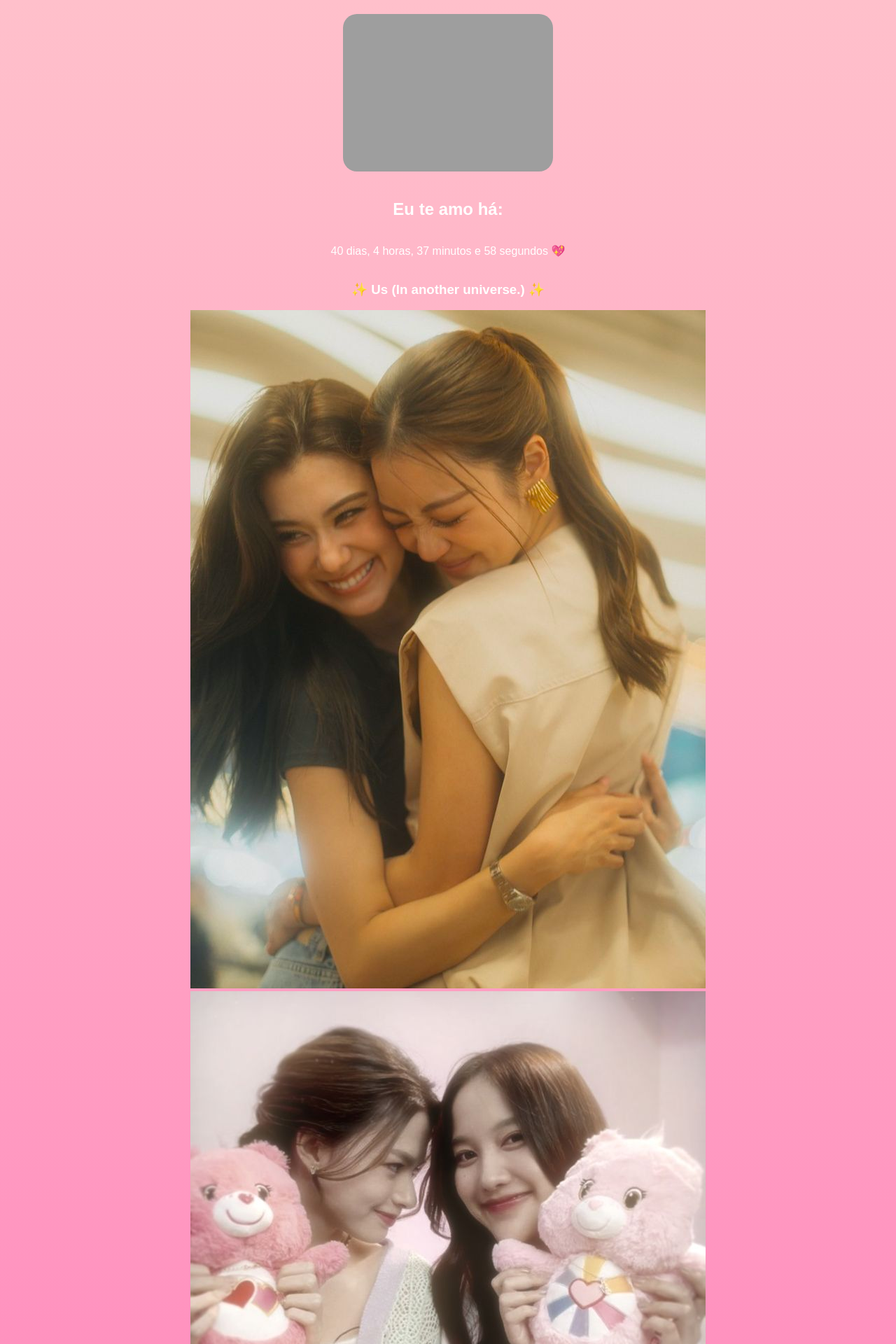
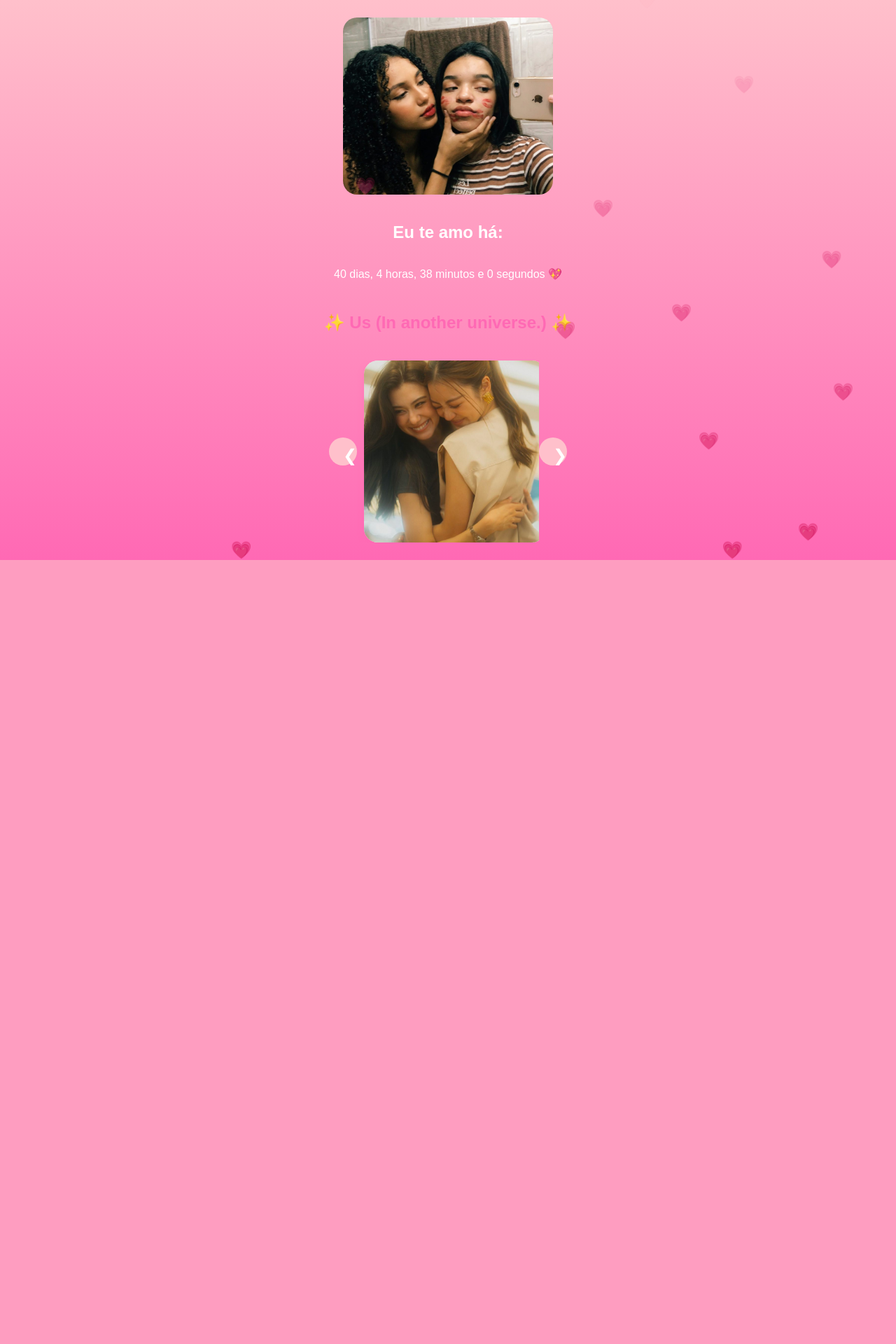
Before and after one commit to IsabelaMar/meu-amor, a Flask app: page /love in a window 1280 px wide. Shown: the top 1920 px of the page at 70% size. After the commit the page ends 800 px from the top, so only its background shows below. Run offline with Flask 3, Linux system fonts and the light colour scheme; grey boxes are pictures that could not be loaded.

Commit message:
total reset test 2.0 REESTRUTURACAO GERAL

```diff
--- a/static/style.css
+++ b/static/style.css
@@ -36,3 +36,88 @@ button {
   border-radius: 20px;
   margin: 20px auto;
 }
+
+.coracao {
+  position: fixed;
+  bottom: 0;
+  font-size: 24px;
+  animation: subir 5s linear;
+}
+
+@keyframes subir {
+  from {
+    transform: translateY(0);
+    opacity: 1;
+  }
+  to {
+    transform: translateY(-100vh);
+    opacity: 0;
+  }
+}
+
+.carrossel {
+  display: flex;
+  overflow-x: auto;
+  gap: 16px;
+  padding: 20px;
+  scroll-snap-type: x mandatory;
+}
+
+.card {
+  min-width: 200px;
+  height: 260px;
+  background: white;
+  border-radius: 20px;
+  scroll-snap-align: center;
+  box-shadow: 0 5px 15px rgba(0,0,0,0.2);
+}
+
+.card img {
+  width: 100%;
+  height: 100%;
+  object-fit: cover;
+  border-radius: 20px;
+}
+
+.titulo-idols {
+    text-align: center;
+    color: #ff69b4;
+    margin-top: 30px;
+}
+
+.carousel {
+    display: flex;
+    align-items: center;
+    justify-content: center;
+    margin: 20px auto;
+    max-width: 90%;
+}
+
+.carousel-track {
+    display: flex;
+    overflow: hidden;
+    width: 260px;
+}
+
+.card {
+    min-width: 260px;
+    margin: 0 10px;
+    background: #ffe6f2;
+    border-radius: 20px;
+    box-shadow: 0 4px 10px rgba(255,105,180,0.4);
+}
+
+.card img {
+    width: 100%;
+    border-radius: 20px;
+}
+
+.prev, .next {
+    background: pink;
+    border: none;
+    font-size: 24px;
+    border-radius: 50%;
+    width: 40px;
+    height: 40px;
+    cursor: pointer;
+}
--- a/templates/love.html
+++ b/templates/love.html
@@ -12,7 +12,8 @@
 </head>
 <body class="love">
 
-  <img src="/static/foto.jpg" class="foto">
+ <img src="{{ url_for('static', filename='nossafoto.jpeg') }}" class="foto">
+
 
   <h2>Eu te amo há:</h2>
 
@@ -20,15 +21,41 @@
 
   <div id="coracoes"></div>
 
-  <h3>✨ Us (In another universe.) ✨</h3>
+  <h2 class="titulo-idols">✨ Us (In another universe.) ✨</h2>
 
-<div class="carrossel">
-  <div class="card"><img src="/static/idols/lenamiu.jpg"></div>
-  <div class="card"><img src="/static/idols/freenbecky.jpg"></div>
-  <div class="card"><img src="/static/idols/englot.jpg"></div>
-</div>
+  <div class="carousel">
+      <button class="prev">❮</button>
 
+      <div class="carousel-track">
+          <div class="card">
+              <img src="{{ url_for('static', filename='idols/lenamiu.jpg') }}">
+          </div>
+          <div class="card">
+              <img src="{{ url_for('static', filename='idols/freenbecky.jpg') }}">
+          </div>
+          <div class="card">
+              <img src="{{ url_for('static', filename='idols/englot.jpg') }}">
+          </div>
+      </div>
 
+      <button class="next">❯</button>
+  </div>
+
+  <script>
+let index = 0;
+const track = document.querySelector('.carousel-track');
+const cards = document.querySelectorAll('.card');
+
+document.querySelector('.next').onclick = () => {
+    index = (index + 1) % cards.length;
+    track.style.transform = `translateX(${-index * 260}px)`;
+};
+
+document.querySelector('.prev').onclick = () => {
+    index = (index - 1 + cards.length) % cards.length;
+    track.style.transform = `translateX(${-index * 260}px)`;
+};
+</script>
 
 </body>
 </html>
```
Also changed, not shown: static/script.js (line endings or trailing spaces).
